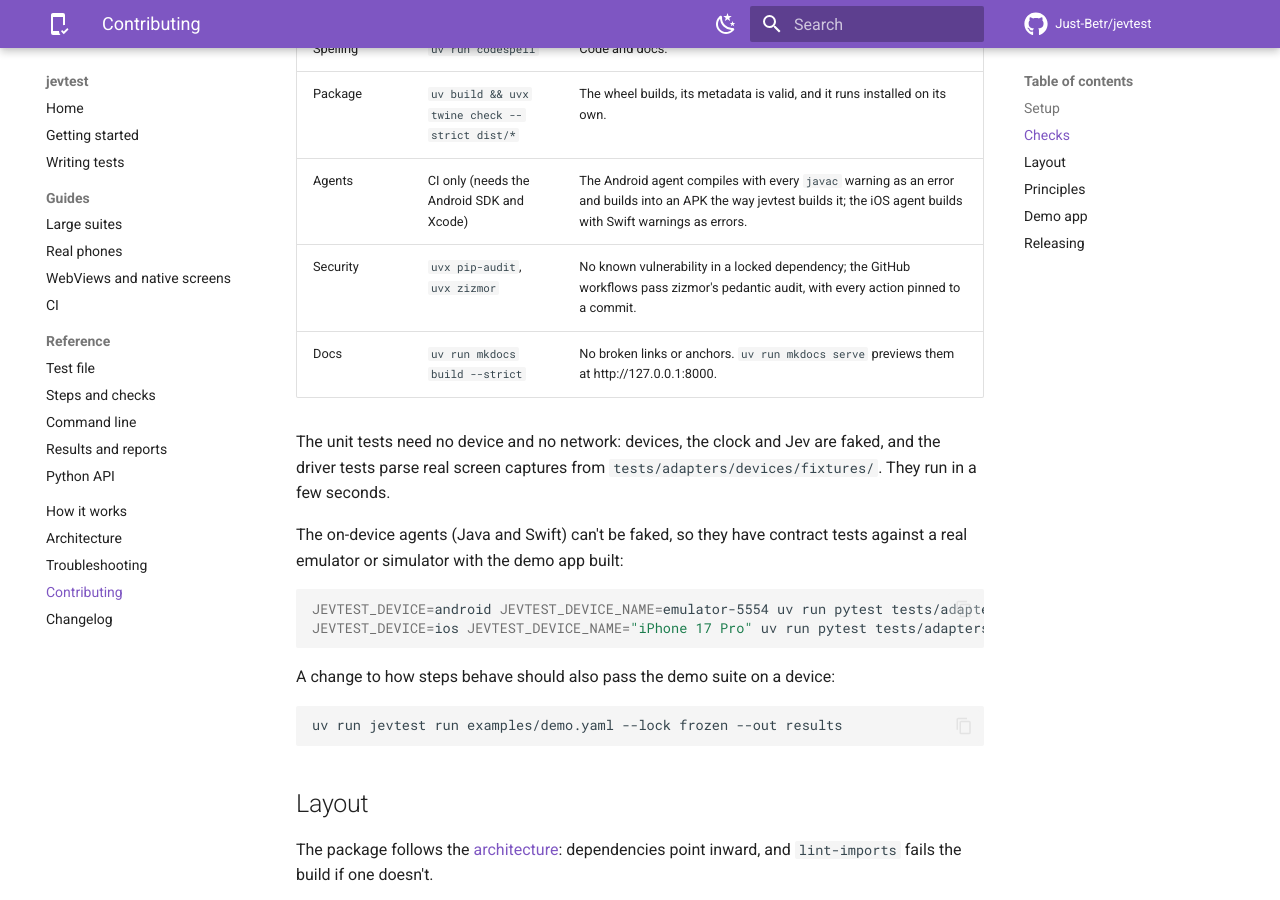
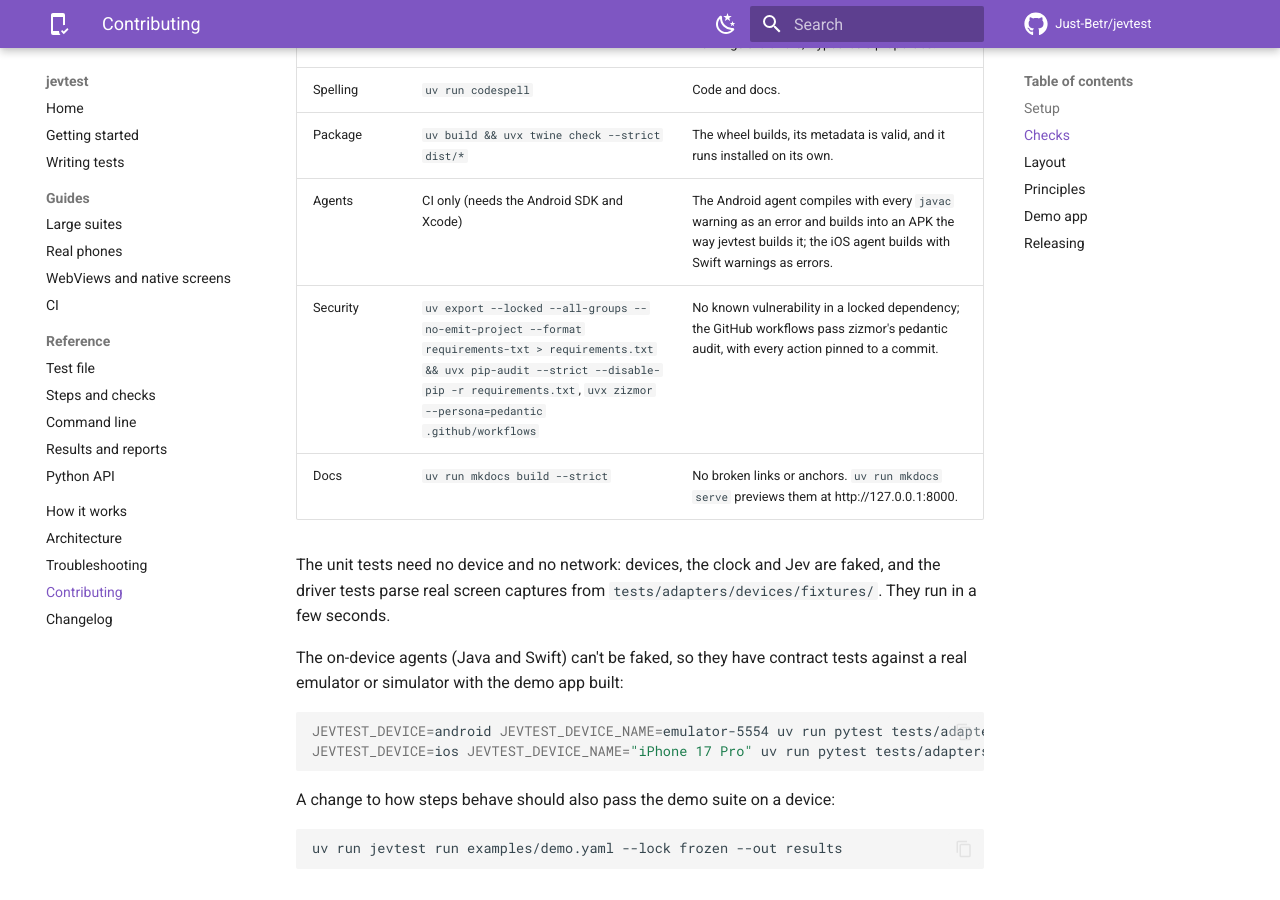
Before and after one commit to Just-Betr/jevtest, an MkDocs documentation site: the page built from docs/contributing.md, in a window 1280 px wide and 900 px high, scrolled down 1050 px. Built offline with MkDocs 1.6.1 and Material for MkDocs 9.7.7, drawn with Linux system fonts in a browser that asks for light colours; comment, search, counter and statistics services are not loaded.

Commit message:
Contributing: the security checks as CI runs them
Found running the guide's commands in a fresh clone: bare uvx pip-audit
audits its own environment, not jevtest's locked dependencies.

Co-Authored-By: Claude Opus 5.5 <noreply@anthropic.com>

```diff
--- a/docs/contributing.md
+++ b/docs/contributing.md
@@ -28,7 +28,7 @@ CI runs each of these on every push; pre-commit runs them before each commit.
 | Spelling | `uv run codespell` | Code and docs. |
 | Package | `uv build && uvx twine check --strict dist/*` | The wheel builds, its metadata is valid, and it runs installed on its own. |
 | Agents | CI only (needs the Android SDK and Xcode) | The Android agent compiles with every `javac` warning as an error and builds into an APK the way jevtest builds it; the iOS agent builds with Swift warnings as errors. |
-| Security | `uvx pip-audit`, `uvx zizmor` | No known vulnerability in a locked dependency; the GitHub workflows pass zizmor's pedantic audit, with every action pinned to a commit. |
+| Security | `uv export --locked --all-groups --no-emit-project --format requirements-txt > requirements.txt && uvx pip-audit --strict --disable-pip -r requirements.txt`, `uvx zizmor --persona=pedantic .github/workflows` | No known vulnerability in a locked dependency; the GitHub workflows pass zizmor's pedantic audit, with every action pinned to a commit. |
 | Docs | `uv run mkdocs build --strict` | No broken links or anchors. `uv run mkdocs serve` previews them at http://127.0.0.1:8000. |
 
 The unit tests need no device and no network: devices, the clock and Jev are faked, and the driver tests parse real screen captures from `tests/adapters/devices/fixtures/`. They run in a few seconds.
```
